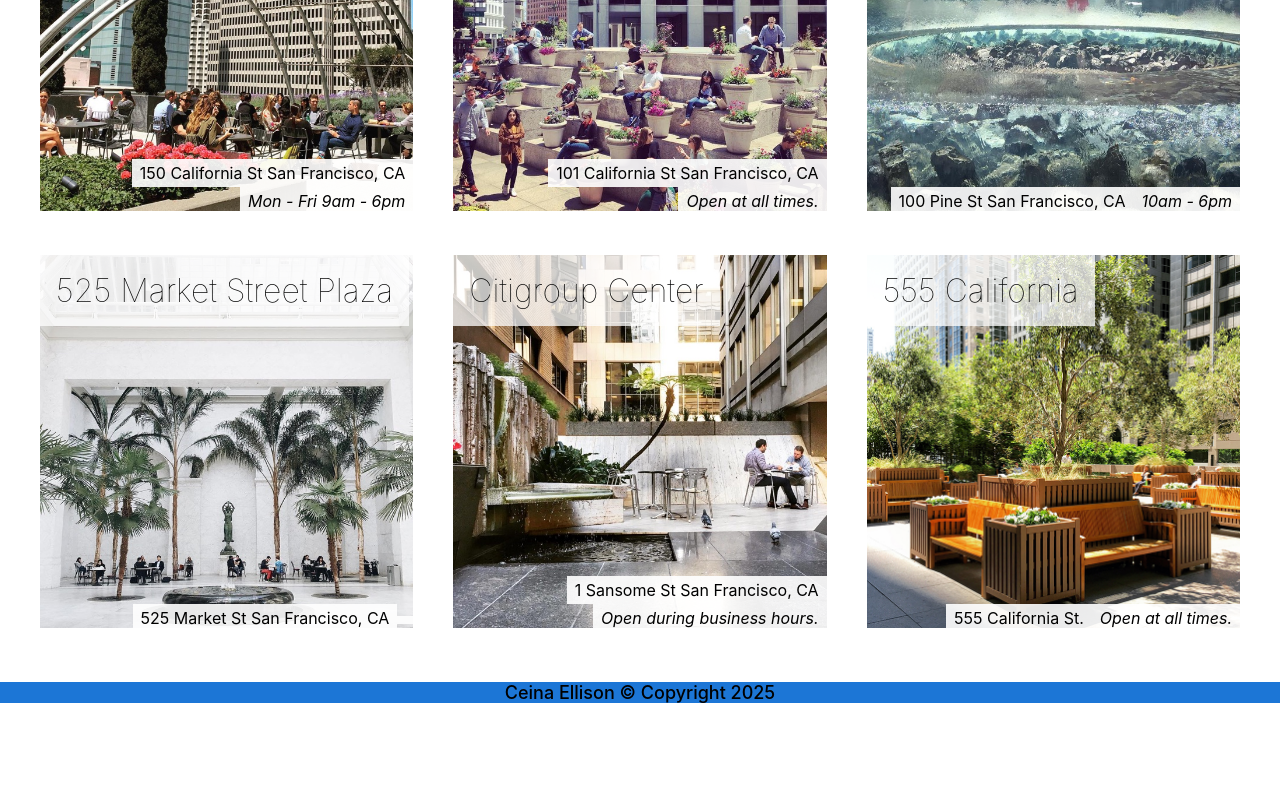
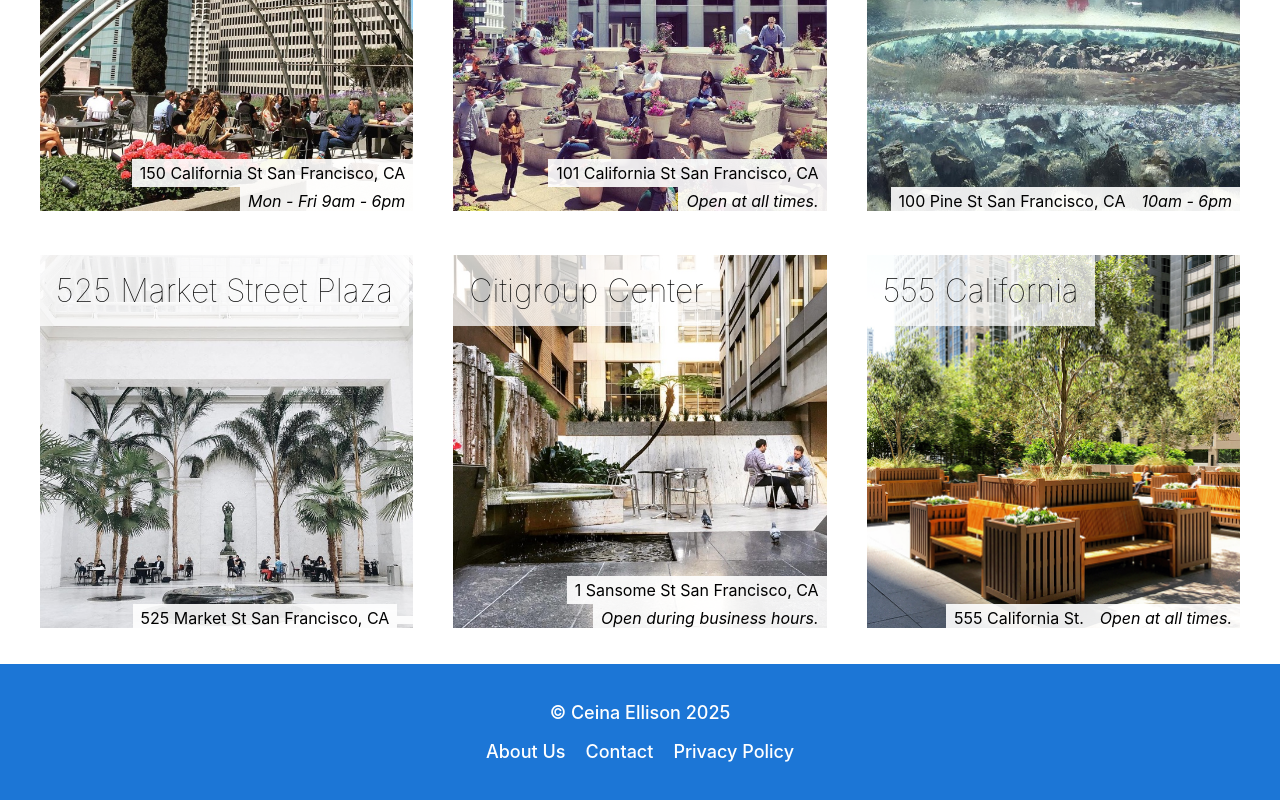
Before and after one commit to xcbhx/react-fundamentals-tutorial, a React (Create React App) app: page / in a window 1280 px wide. Shown: the part 1237-2037 px from the top of the page. Before the commit the page ends 1958 px from the top, so only its background shows below. Built offline with nearby package versions, Linux system fonts and the light colour scheme.

Commit message:
edited & added css

```diff
--- /dev/null
+++ b/src/components/About/About.css
@@ -0,0 +1,15 @@
+.about-container {
+  display: flex;
+  flex-direction: column;
+  justify-content: center;
+  align-items: center;
+  /* height: 100vh;  */
+  text-align: center;
+  padding: 20px;
+}
+
+.about-container p {
+  max-width: 600px;
+  line-height: 2;
+  padding: 10px;
+}
--- a/src/components/About/About.js
+++ b/src/components/About/About.js
@@ -1,13 +1,16 @@
+ import "./About.css";
+
 function About() {
     return (
-        <div>
+        <div className="about-container">
             <h1>About SFPOPOS</h1>
             <p>POPOS are publicly accessible spaces in
-            forms of plazas, terraces, atriums, small
-            parks, and even snippets which are provided
-            and maintained by private developers. In San
-            Francisco, POPOS mostly appear in the Downtown
-            office district area.</p>
+                forms of plazas, terraces, atriums, small
+                parks, and even snippets which are provided
+                and maintained by private developers. In San
+                Francisco, POPOS mostly appear in the Downtown
+                office district area.
+            </p>
         </div>
     )
 };
--- /dev/null
+++ b/src/components/Contact/Contact.css
@@ -0,0 +1,15 @@
+.contact {
+  display: flex;
+  flex-direction: column;
+  justify-content: center;
+  align-items: center;
+  /* height: 100vh;  */
+  text-align: center;
+  padding: 20px;
+}
+
+.contact p {
+  max-width: 600px;
+  line-height: 2;
+  padding: 10px;
+}
--- /dev/null
+++ b/src/components/Contact/Contact.js
@@ -0,0 +1,11 @@
+import "./Contact.css"
+
+function Contact() {
+  return (
+    <div className="contact">
+      <p>Dominican University of California</p>
+    </div>
+  )
+};
+
+export default Contact;
--- a/src/components/Footer/Footer.css
+++ b/src/components/Footer/Footer.css
@@ -3,4 +3,25 @@
     font-weight: 500;
     font-size: large;
     background-color: rgb(28, 118, 214);
+    padding: 20px 0;
+    text-align: center;
+    color: white;
 }
+
+.Footer .footerLinks {
+    list-style-type: none;
+    display: flex;
+    justify-content: center;
+    gap: 20px;
+    padding: 0;
+}
+
+.Footer .footerLinks li {
+    display: inline;
+}
+
+.Footer .footerLinks a {
+    text-decoration: none;
+    color: white;
+    font-size: 18px;
+}
--- a/src/components/Footer/Footer.js
+++ b/src/components/Footer/Footer.js
@@ -1,9 +1,24 @@
 import './Footer.css'
+import { Link } from 'react-router-dom';
 
 function Footer() {
+    const currentYear = new Date().getFullYear();
+    const footerLinks = [
+        { text: "About Us", url: "/about" },
+        { text: "Contact", url: "/contact" },
+        { text: "Privacy Policy", url: "/privacy" }
+    ];
+
     return (
         <div className="Footer">
-            <p>Ceina Ellison &copy; Copyright 2025</p>
+            <p>&copy; Ceina Ellison { currentYear }</p>
+            <ul className="footerLinks">
+                {footerLinks.map((link) => (
+                    <li key={link.text}>
+                        <Link to={link.url}>{link.text}</Link>
+                    </li>
+                ))}
+            </ul>
         </div>
     )
 };
--- /dev/null
+++ b/src/components/Privacy/Privacy.css
@@ -0,0 +1,15 @@
+.privacy {
+  display: flex;
+  flex-direction: column;
+  justify-content: center;
+  align-items: center;
+  /* height: 100vh;  */
+  text-align: center;
+  padding: 20px;
+}
+
+.privacy p {
+  max-width: 600px;
+  line-height: 2;
+  padding: 10px;
+}
--- /dev/null
+++ b/src/components/Privacy/Privacy.js
@@ -0,0 +1,16 @@
+import "./Privacy.css"
+
+function Privacy() {
+  return (
+    <div className="privacy">
+      <p>React Fundamentals Tutorial is committed to protecting your privacy.
+        We do not collect any personal data from our users.
+        Our website simply provides information about various locations in
+        California for visitors to explore. Any changes to this policy will
+        be updated on this page. If you have any questions, feel free to
+        contact us at student@email.com.</p>
+    </div>
+  )
+};
+
+export default Privacy;
--- a/src/components/Title/Title.css
+++ b/src/components/Title/Title.css
@@ -7,11 +7,11 @@
 	padding: 1em;
 	/* margin-bottom: 2em; */
 	background-color: rgb(28, 118, 214);
-	color: #060323;
+	color: #f8f7fa;
 }
 
 .Title-Subtitle {
-  	color: rgb(7, 7, 7);
+  color: #ffffff;
 	font-weight: 600;
 }
 
--- a/src/index.js
+++ b/src/index.js
@@ -6,6 +6,8 @@ import App from './components/App';
 import About from './components/About/About';
 import POPOSList from './components/POPOSList/POPOSList';
 import POPOSDetails from './components/POPOSDetails/POPOSDetails';
+import Contact from './components/Contact/Contact';
+import Privacy from './components/Privacy/Privacy';
 // import reportWebVitals from './reportWebVitals';
 
 const root = ReactDOM.createRoot(document.getElementById('root'));
@@ -17,7 +19,9 @@ root.render(
           <Route path="/" element={<App />}>
             <Route index element={<POPOSList />} />
             <Route path="about" element={<About />} />
-			<Route path="/details/:id" element={<POPOSDetails />} />
+            <Route path="contact" element={<Contact />} />
+            <Route path="Privacy" element={<Privacy />} />
+			      <Route path="/details/:id" element={<POPOSDetails />} />
           </Route>
         </Routes>
       </Router>
```
